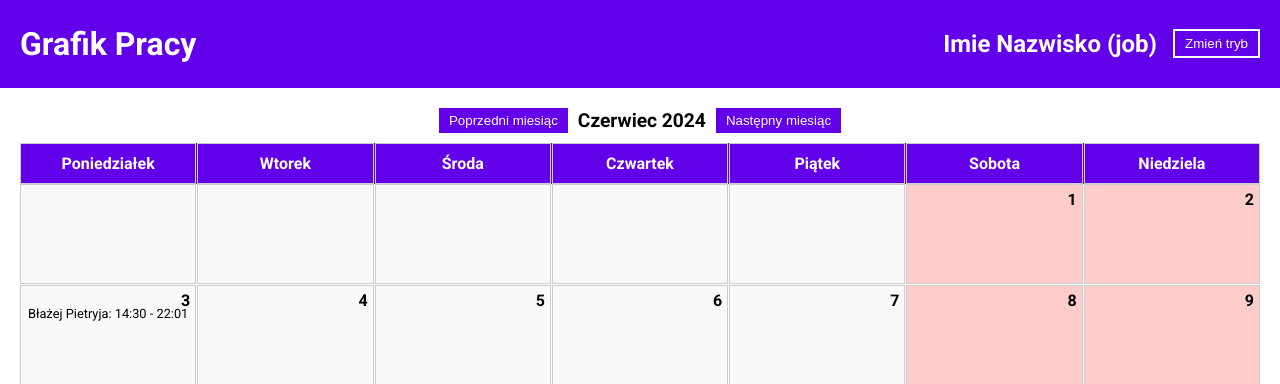
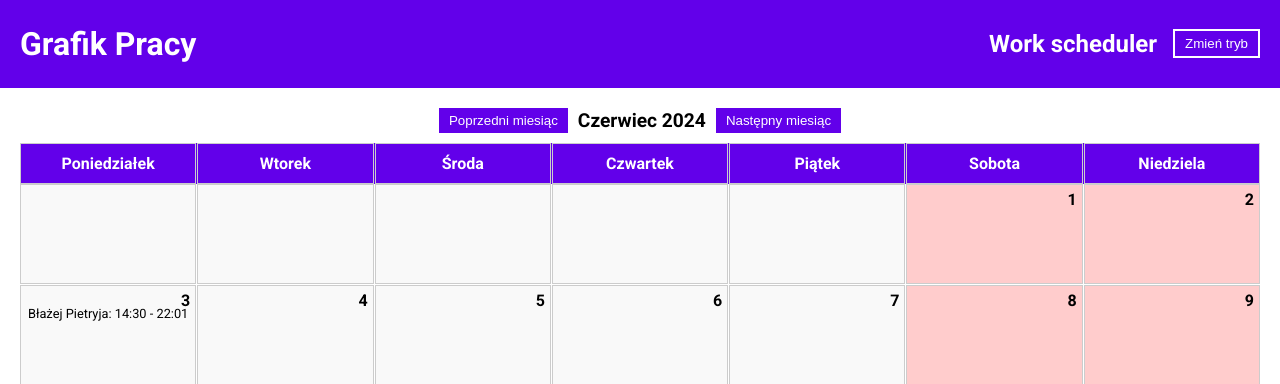
Before and after one commit to nabanaa/work_scheduler, a Flask app: page / in a window 1280 px wide. Shown: the top 384 px of the page. Run offline with Flask 3, Linux system fonts and the light colour scheme; data comes from the database, SQL or seed files in the repository; both versions use the stored data as it was after the commit.

Commit message:
Minor page changes

```diff
--- a/dane.json
+++ b/dane.json
@@ -17,6 +17,12 @@
             "availability": {
                 "2024-05-03": "03:58 - 18:58"
             }
+        },
+        {
+            "name": "B\u0142a\u017cej Pietryja",
+            "availability": {
+                "2024-06-03": "14:30 - 22:01"
+            }
         }
     ]
 }
--- a/templates/main.html
+++ b/templates/main.html
@@ -15,7 +15,7 @@
         <h1>Grafik Pracy</h1>
             <div>
                 <!-- Imie i Nazwisko zalogowanego użytkownika -->
-                <h2>Imie Nazwisko (job)</h2>
+                <h2>Work scheduler</h2>
                 <!-- Przycisk do zmiany trybu ciemnego/jasnego -->
                 <button id="toggle-theme">Zmień tryb</button>
             </div>
```
Also changed, not shown: database.db.
